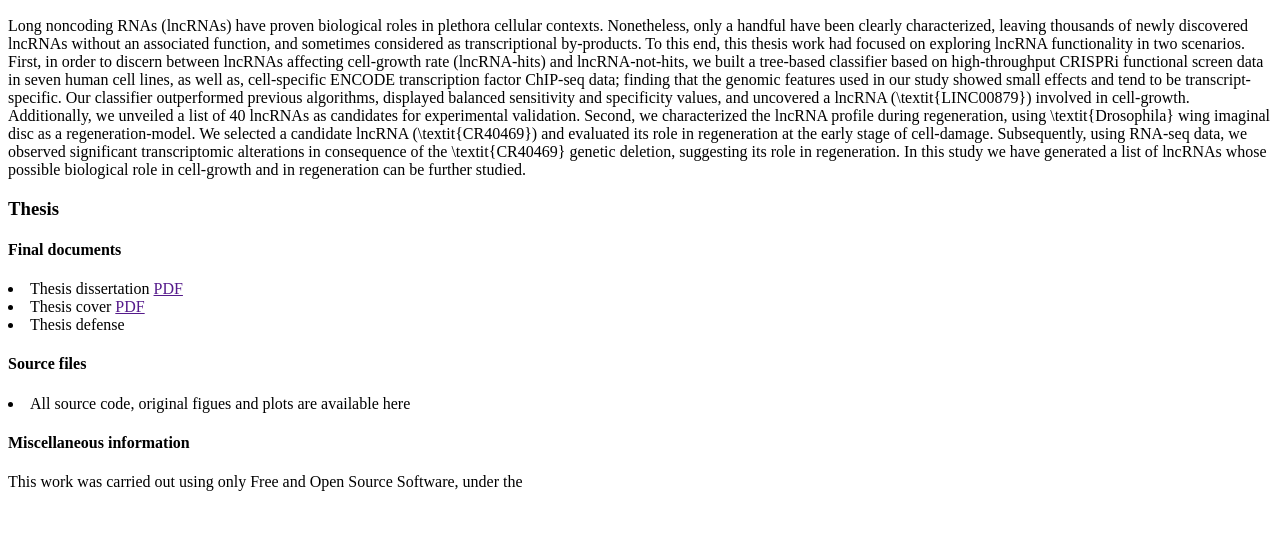
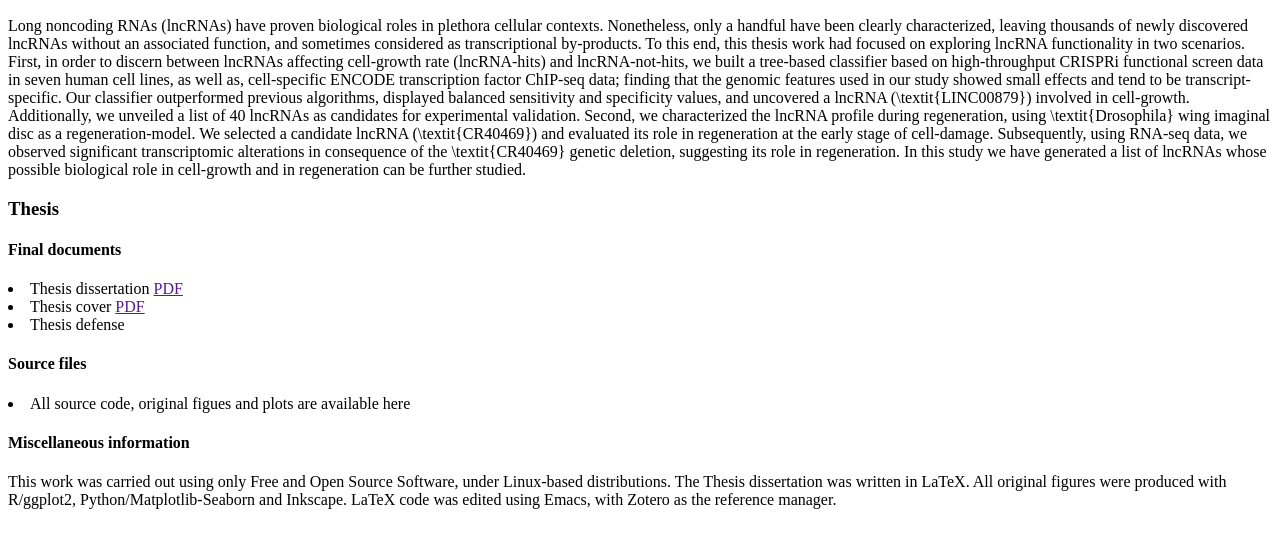
Before and after one commit to razielar/razielar-phd-thesis, a plain HTML site: page index.html in a window 1280 px wide. Shown: the part 110-658 px from the top of the page. Drawn offline with Linux system fonts and the light colour scheme.

Commit message:
finish to add misc

```diff
--- a/index.html
+++ b/index.html
@@ -18,6 +18,6 @@
     <h4>Source files</h4>
     <li>All source code, original figues and plots are available here</li>
     <h4>Miscellaneous information</h4>
-    <p>This work was carried out using only Free and Open Source Software, under the </p>
+    <p>This work was carried out using only Free and Open Source Software, under Linux-based distributions. The Thesis dissertation was written in LaTeX. All original figures were produced with R/ggplot2, Python/Matplotlib-Seaborn and Inkscape. LaTeX code was edited using Emacs, with Zotero as the reference manager.</p>
 </body>
 </html>
```
